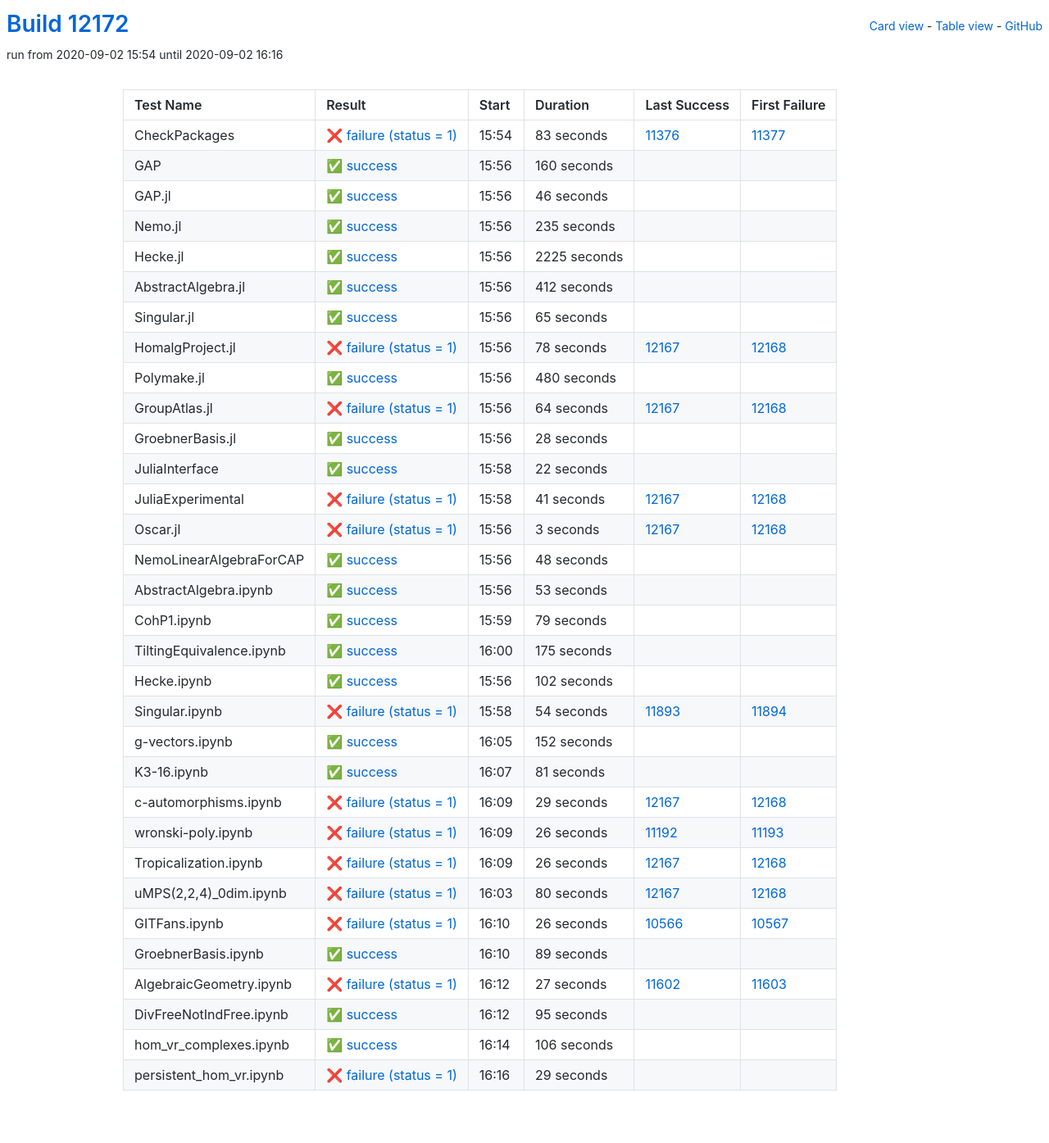
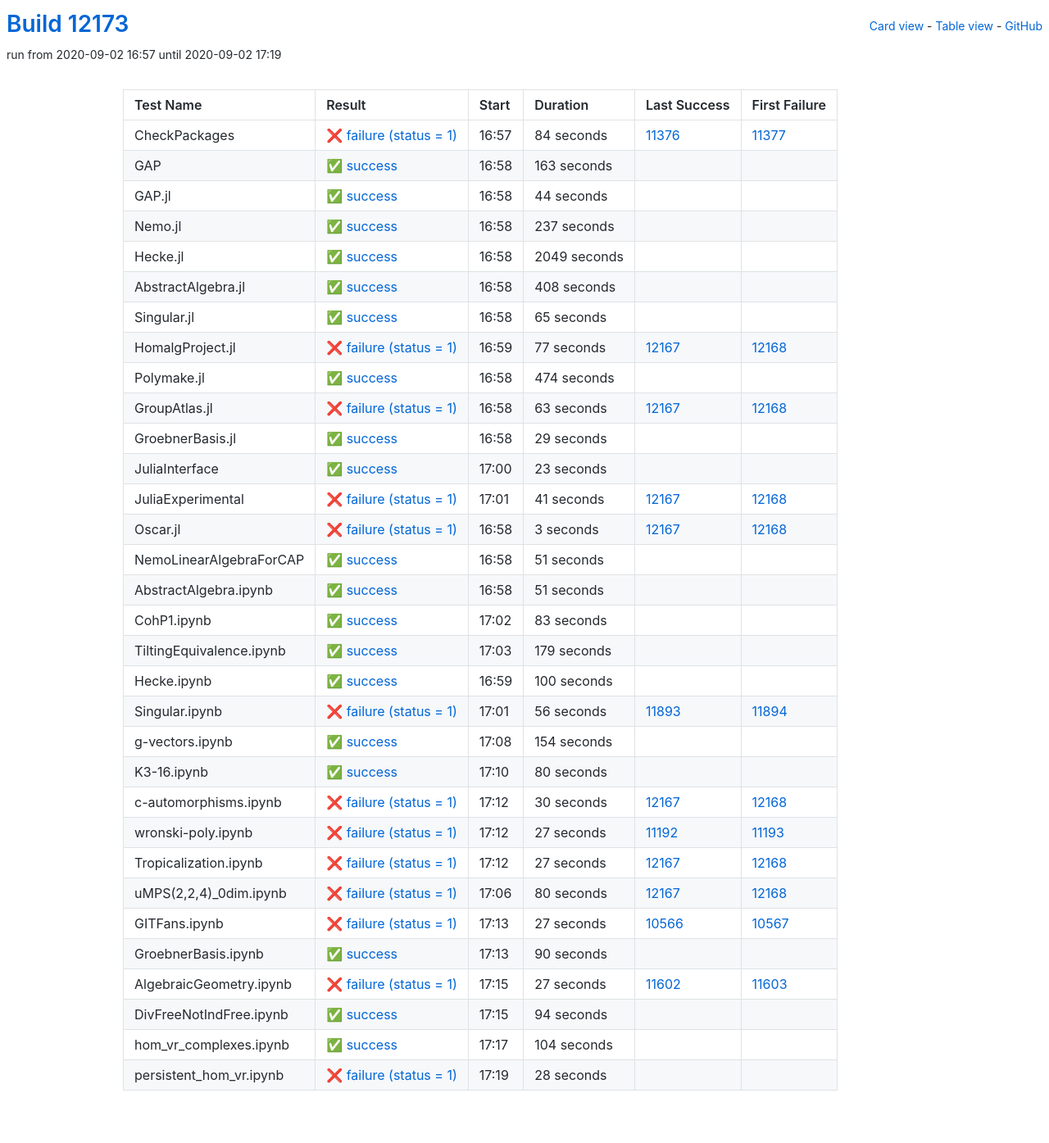
Before and after one commit to oscar-system/oscar-ci-status, a Jekyll site: the page built from table.html, in a window 1280 px wide. Shown: the whole page at 82% size. Built offline with Jekyll 4.4.1, drawn with Linux system fonts in a browser that asks for light colours.

Commit message:
Build #12173

```diff
--- a/_data/ci.yml
+++ b/_data/ci.yml
@@ -1,6 +1,6 @@
 ---
-build: 12172
-build_url: https://oscarci.mathematik.uni-kl.de/job/oscar/12172/
+build: 12173
+build_url: https://oscarci.mathematik.uni-kl.de/job/oscar/12173/
 job: oscar
 organization: oscar-system
 repo: oscar-ci-status
@@ -8,80 +8,80 @@
 tests:
 - name: CheckPackages
   id: checkpackages
-  log: https://oscarci.mathematik.uni-kl.de/job/oscar/12172/artifact/logs/build-12172/CheckPackages.log
-  start: 2020-09-02 15:54
+  log: https://oscarci.mathematik.uni-kl.de/job/oscar/12173/artifact/logs/build-12173/CheckPackages.log
+  start: 2020-09-02 16:57
   success: false
   exitcode: 1
   status: failure
-  duration: 83
+  duration: 84
   last_success: 11376
   last_success_url: https://oscarci.mathematik.uni-kl.de/job/oscar/11376/
   first_failure: 11377
   first_failure_url: https://oscarci.mathematik.uni-kl.de/job/oscar/11377/
 - name: GAP
   id: gap
-  log: https://oscarci.mathematik.uni-kl.de/job/oscar/12172/artifact/logs/build-12172/GAP.log
-  start: 2020-09-02 15:56
+  log: https://oscarci.mathematik.uni-kl.de/job/oscar/12173/artifact/logs/build-12173/GAP.log
+  start: 2020-09-02 16:58
   success: true
   exitcode: 0
   status: success
-  duration: 160
+  duration: 163
   last_success: false
   last_success_url:
   first_failure: false
   first_failure_url:
 - name: GAP.jl
   id: gap-jl
-  log: https://oscarci.mathematik.uni-kl.de/job/oscar/12172/artifact/logs/build-12172/GAP.jl.log
-  start: 2020-09-02 15:56
+  log: https://oscarci.mathematik.uni-kl.de/job/oscar/12173/artifact/logs/build-12173/GAP.jl.log
+  start: 2020-09-02 16:58
   success: true
   exitcode: 0
   status: success
-  duration: 46
+  duration: 44
   last_success: false
   last_success_url:
   first_failure: false
   first_failure_url:
 - name: Nemo.jl
   id: nemo-jl
-  log: https://oscarci.mathematik.uni-kl.de/job/oscar/12172/artifact/logs/build-12172/Nemo.jl.log
-  start: 2020-09-02 15:56
+  log: https://oscarci.mathematik.uni-kl.de/job/oscar/12173/artifact/logs/build-12173/Nemo.jl.log
+  start: 2020-09-02 16:58
   success: true
   exitcode: 0
   status: success
-  duration: 235
+  duration: 237
   last_success: false
   last_success_url:
   first_failure: false
   first_failure_url:
 - name: Hecke.jl
   id: hecke-jl
-  log: https://oscarci.mathematik.uni-kl.de/job/oscar/12172/artifact/logs/build-12172/Hecke.jl.log
-  start: 2020-09-02 15:56
+  log: https://oscarci.mathematik.uni-kl.de/job/oscar/12173/artifact/logs/build-12173/Hecke.jl.log
+  start: 2020-09-02 16:58
   success: true
   exitcode: 0
   status: success
-  duration: 2225
+  duration: 2049
   last_success: false
   last_success_url:
   first_failure: false
   first_failure_url:
 - name: AbstractAlgebra.jl
   id: abstractalgebra-jl
-  log: https://oscarci.mathematik.uni-kl.de/job/oscar/12172/artifact/logs/build-12172/AbstractAlgebra.jl.log
-  start: 2020-09-02 15:56
+  log: https://oscarci.mathematik.uni-kl.de/job/oscar/12173/artifact/logs/build-12173/AbstractAlgebra.jl.log
+  start: 2020-09-02 16:58
   success: true
   exitcode: 0
   status: success
-  duration: 412
+  duration: 408
   last_success: false
   last_success_url:
   first_failure: false
   first_failure_url:
 - name: Singular.jl
   id: singular-jl
-  log: https://oscarci.mathematik.uni-kl.de/job/oscar/12172/artifact/logs/build-12172/Singular.jl.log
-  start: 2020-09-02 15:56
+  log: https://oscarci.mathematik.uni-kl.de/job/oscar/12173/artifact/logs/build-12173/Singular.jl.log
+  start: 2020-09-02 16:58
   success: true
   exitcode: 0
   status: success
@@ -92,68 +92,68 @@
   first_failure_url:
 - name: HomalgProject.jl
   id: homalgproject-jl
-  log: https://oscarci.mathematik.uni-kl.de/job/oscar/12172/artifact/logs/build-12172/HomalgProject.jl.log
-  start: 2020-09-02 15:56
+  log: https://oscarci.mathematik.uni-kl.de/job/oscar/12173/artifact/logs/build-12173/HomalgProject.jl.log
+  start: 2020-09-02 16:59
   success: false
   exitcode: 1
   status: failure
-  duration: 78
+  duration: 77
   last_success: 12167
   last_success_url: https://oscarci.mathematik.uni-kl.de/job/oscar/12167/
   first_failure: 12168
   first_failure_url: https://oscarci.mathematik.uni-kl.de/job/oscar/12168/
 - name: Polymake.jl
   id: polymake-jl
-  log: https://oscarci.mathematik.uni-kl.de/job/oscar/12172/artifact/logs/build-12172/Polymake.jl.log
-  start: 2020-09-02 15:56
+  log: https://oscarci.mathematik.uni-kl.de/job/oscar/12173/artifact/logs/build-12173/Polymake.jl.log
+  start: 2020-09-02 16:58
   success: true
   exitcode: 0
   status: success
-  duration: 480
+  duration: 474
   last_success: false
   last_success_url:
   first_failure: false
   first_failure_url:
 - name: GroupAtlas.jl
   id: groupatlas-jl
-  log: https://oscarci.mathematik.uni-kl.de/job/oscar/12172/artifact/logs/build-12172/GroupAtlas.jl.log
-  start: 2020-09-02 15:56
+  log: https://oscarci.mathematik.uni-kl.de/job/oscar/12173/artifact/logs/build-12173/GroupAtlas.jl.log
+  start: 2020-09-02 16:58
   success: false
   exitcode: 1
   status: failure
-  duration: 64
+  duration: 63
   last_success: 12167
   last_success_url: https://oscarci.mathematik.uni-kl.de/job/oscar/12167/
   first_failure: 12168
   first_failure_url: https://oscarci.mathematik.uni-kl.de/job/oscar/12168/
 - name: GroebnerBasis.jl
   id: groebnerbasis-jl
-  log: https://oscarci.mathematik.uni-kl.de/job/oscar/12172/artifact/logs/build-12172/GroebnerBasis.jl.log
-  start: 2020-09-02 15:56
+  log: https://oscarci.mathematik.uni-kl.de/job/oscar/12173/artifact/logs/build-12173/GroebnerBasis.jl.log
+  start: 2020-09-02 16:58
   success: true
   exitcode: 0
   status: success
-  duration: 28
+  duration: 29
   last_success: false
   last_success_url:
   first_failure: false
   first_failure_url:
 - name: JuliaInterface
   id: juliainterface
-  log: https://oscarci.mathematik.uni-kl.de/job/oscar/12172/artifact/logs/build-12172/JuliaInterface.log
-  start: 2020-09-02 15:58
+  log: https://oscarci.mathematik.uni-kl.de/job/oscar/12173/artifact/logs/build-12173/JuliaInterface.log
+  start: 2020-09-02 17:00
   success: true
   exitcode: 0
   status: success
-  duration: 22
+  duration: 23
   last_success: false
   last_success_url:
   first_failure: false
   first_failure_url:
 - name: JuliaExperimental
   id: juliaexperimental
-  log: https://oscarci.mathematik.uni-kl.de/job/oscar/12172/artifact/logs/build-12172/JuliaExperimental.log
-  start: 2020-09-02 15:58
+  log: https://oscarci.mathematik.uni-kl.de/job/oscar/12173/artifact/logs/build-12173/JuliaExperimental.log
+  start: 2020-09-02 17:01
   success: false
   exitcode: 1
   status: failure
@@ -164,8 +164,8 @@
   first_failure_url: https://oscarci.mathematik.uni-kl.de/job/oscar/12168/
 - name: Oscar.jl
   id: oscar-jl
-  log: https://oscarci.mathematik.uni-kl.de/job/oscar/12172/artifact/logs/build-12172/Oscar.jl.log
-  start: 2020-09-02 15:56
+  log: https://oscarci.mathematik.uni-kl.de/job/oscar/12173/artifact/logs/build-12173/Oscar.jl.log
+  start: 2020-09-02 16:58
   success: false
   exitcode: 1
   status: failure
@@ -176,140 +176,140 @@
   first_failure_url: https://oscarci.mathematik.uni-kl.de/job/oscar/12168/
 - name: NemoLinearAlgebraForCAP
   id: nemolinearalgebraforcap
-  log: https://oscarci.mathematik.uni-kl.de/job/oscar/12172/artifact/logs/build-12172/NemoLinearAlgebraForCAP.log
-  start: 2020-09-02 15:56
+  log: https://oscarci.mathematik.uni-kl.de/job/oscar/12173/artifact/logs/build-12173/NemoLinearAlgebraForCAP.log
+  start: 2020-09-02 16:58
   success: true
   exitcode: 0
   status: success
-  duration: 48
+  duration: 51
   last_success: false
   last_success_url:
   first_failure: false
   first_failure_url:
 - name: AbstractAlgebra.ipynb
   id: abstractalgebra-ipynb
-  log: https://oscarci.mathematik.uni-kl.de/job/oscar/12172/artifact/logs/build-12172/AbstractAlgebra.ipynb.log
-  start: 2020-09-02 15:56
+  log: https://oscarci.mathematik.uni-kl.de/job/oscar/12173/artifact/logs/build-12173/AbstractAlgebra.ipynb.log
+  start: 2020-09-02 16:58
   success: true
   exitcode: 0
   status: success
-  duration: 53
+  duration: 51
   last_success: false
   last_success_url:
   first_failure: false
   first_failure_url:
 - name: CohP1.ipynb
   id: cohp1-ipynb
-  log: https://oscarci.mathematik.uni-kl.de/job/oscar/12172/artifact/logs/build-12172/CohP1.ipynb.log
-  start: 2020-09-02 15:59
+  log: https://oscarci.mathematik.uni-kl.de/job/oscar/12173/artifact/logs/build-12173/CohP1.ipynb.log
+  start: 2020-09-02 17:02
   success: true
   exitcode: 0
   status: success
-  duration: 79
+  duration: 83
   last_success: false
   last_success_url:
   first_failure: false
   first_failure_url:
 - name: TiltingEquivalence.ipynb
   id: tiltingequivalence-ipynb
-  log: https://oscarci.mathematik.uni-kl.de/job/oscar/12172/artifact/logs/build-12172/TiltingEquivalence.ipynb.log
-  start: 2020-09-02 16:00
+  log: https://oscarci.mathematik.uni-kl.de/job/oscar/12173/artifact/logs/build-12173/TiltingEquivalence.ipynb.log
+  start: 2020-09-02 17:03
   success: true
   exitcode: 0
   status: success
-  duration: 175
+  duration: 179
   last_success: false
   last_success_url:
   first_failure: false
   first_failure_url:
 - name: Hecke.ipynb
   id: hecke-ipynb
-  log: https://oscarci.mathematik.uni-kl.de/job/oscar/12172/artifact/logs/build-12172/Hecke.ipynb.log
-  start: 2020-09-02 15:56
+  log: https://oscarci.mathematik.uni-kl.de/job/oscar/12173/artifact/logs/build-12173/Hecke.ipynb.log
+  start: 2020-09-02 16:59
   success: true
   exitcode: 0
   status: success
-  duration: 102
+  duration: 100
   last_success: false
   last_success_url:
   first_failure: false
   first_failure_url:
 - name: Singular.ipynb
   id: singular-ipynb
-  log: https://oscarci.mathematik.uni-kl.de/job/oscar/12172/artifact/logs/build-12172/Singular.ipynb.log
-  start: 2020-09-02 15:58
+  log: https://oscarci.mathematik.uni-kl.de/job/oscar/12173/artifact/logs/build-12173/Singular.ipynb.log
+  start: 2020-09-02 17:01
   success: false
   exitcode: 1
   status: failure
-  duration: 54
+  duration: 56
   last_success: 11893
   last_success_url: https://oscarci.mathematik.uni-kl.de/job/oscar/11893/
   first_failure: 11894
   first_failure_url: https://oscarci.mathematik.uni-kl.de/job/oscar/11894/
 - name: g-vectors.ipynb
   id: g-vectors-ipynb
-  log: https://oscarci.mathematik.uni-kl.de/job/oscar/12172/artifact/logs/build-12172/g-vectors.ipynb.log
-  start: 2020-09-02 16:05
+  log: https://oscarci.mathematik.uni-kl.de/job/oscar/12173/artifact/logs/build-12173/g-vectors.ipynb.log
+  start: 2020-09-02 17:08
   success: true
   exitcode: 0
   status: success
-  duration: 152
+  duration: 154
   last_success: false
   last_success_url:
   first_failure: false
   first_failure_url:
 - name: K3-16.ipynb
   id: k3-16-ipynb
-  log: https://oscarci.mathematik.uni-kl.de/job/oscar/12172/artifact/logs/build-12172/K3-16.ipynb.log
-  start: 2020-09-02 16:07
+  log: https://oscarci.mathematik.uni-kl.de/job/oscar/12173/artifact/logs/build-12173/K3-16.ipynb.log
+  start: 2020-09-02 17:10
   success: true
   exitcode: 0
   status: success
-  duration: 81
+  duration: 80
   last_success: false
   last_success_url:
   first_failure: false
   first_failure_url:
 - name: c-automorphisms.ipynb
   id: c-automorphisms-ipynb
-  log: https://oscarci.mathematik.uni-kl.de/job/oscar/12172/artifact/logs/build-12172/c-automorphisms.ipynb.log
-  start: 2020-09-02 16:09
+  log: https://oscarci.mathematik.uni-kl.de/job/oscar/12173/artifact/logs/build-12173/c-automorphisms.ipynb.log
+  start: 2020-09-02 17:12
   success: false
   exitcode: 1
   status: failure
-  duration: 29
+  duration: 30
   last_success: 12167
   last_success_url: https://oscarci.mathematik.uni-kl.de/job/oscar/12167/
   first_failure: 12168
   first_failure_url: https://oscarci.mathematik.uni-kl.de/job/oscar/12168/
 - name: wronski-poly.ipynb
   id: wronski-poly-ipynb
-  log: https://oscarci.mathematik.uni-kl.de/job/oscar/12172/artifact/logs/build-12172/wronski-poly.ipynb.log
-  start: 2020-09-02 16:09
+  log: https://oscarci.mathematik.uni-kl.de/job/oscar/12173/artifact/logs/build-12173/wronski-poly.ipynb.log
+  start: 2020-09-02 17:12
   success: false
   exitcode: 1
   status: failure
-  duration: 26
+  duration: 27
   last_success: 11192
   last_success_url: https://oscarci.mathematik.uni-kl.de/job/oscar/11192/
   first_failure: 11193
   first_failure_url: https://oscarci.mathematik.uni-kl.de/job/oscar/11193/
 - name: Tropicalization.ipynb
   id: tropicalization-ipynb
-  log: https://oscarci.mathematik.uni-kl.de/job/oscar/12172/artifact/logs/build-12172/Tropicalization.ipynb.log
-  start: 2020-09-02 16:09
+  log: https://oscarci.mathematik.uni-kl.de/job/oscar/12173/artifact/logs/build-12173/Tropicalization.ipynb.log
+  start: 2020-09-02 17:12
   success: false
   exitcode: 1
   status: failure
-  duration: 26
+  duration: 27
   last_success: 12167
   last_success_url: https://oscarci.mathematik.uni-kl.de/job/oscar/12167/
   first_failure: 12168
   first_failure_url: https://oscarci.mathematik.uni-kl.de/job/oscar/12168/
 - name: uMPS(2,2,4)_0dim.ipynb
   id: umps-2-2-4-0dim-ipynb
-  log: https://oscarci.mathematik.uni-kl.de/job/oscar/12172/artifact/logs/build-12172/uMPS-2-2-4-_0dim.ipynb.log
-  start: 2020-09-02 16:03
+  log: https://oscarci.mathematik.uni-kl.de/job/oscar/12173/artifact/logs/build-12173/uMPS-2-2-4-_0dim.ipynb.log
+  start: 2020-09-02 17:06
   success: false
   exitcode: 1
   status: failure
@@ -320,32 +320,32 @@
   first_failure_url: https://oscarci.mathematik.uni-kl.de/job/oscar/12168/
 - name: GITFans.ipynb
   id: gitfans-ipynb
-  log: https://oscarci.mathematik.uni-kl.de/job/oscar/12172/artifact/logs/build-12172/GITFans.ipynb.log
-  start: 2020-09-02 16:10
+  log: https://oscarci.mathematik.uni-kl.de/job/oscar/12173/artifact/logs/build-12173/GITFans.ipynb.log
+  start: 2020-09-02 17:13
   success: false
   exitcode: 1
   status: failure
-  duration: 26
+  duration: 27
   last_success: 10566
   last_success_url: https://oscarci.mathematik.uni-kl.de/job/oscar/10566/
   first_failure: 10567
   first_failure_url: https://oscarci.mathematik.uni-kl.de/job/oscar/10567/
 - name: GroebnerBasis.ipynb
   id: groebnerbasis-ipynb
-  log: https://oscarci.mathematik.uni-kl.de/job/oscar/12172/artifact/logs/build-12172/GroebnerBasis.ipynb.log
-  start: 2020-09-02 16:10
+  log: https://oscarci.mathematik.uni-kl.de/job/oscar/12173/artifact/logs/build-12173/GroebnerBasis.ipynb.log
+  start: 2020-09-02 17:13
   success: true
   exitcode: 0
   status: success
-  duration: 89
+  duration: 90
   last_success: false
   last_success_url:
   first_failure: false
   first_failure_url:
 - name: AlgebraicGeometry.ipynb
   id: algebraicgeometry-ipynb
-  log: https://oscarci.mathematik.uni-kl.de/job/oscar/12172/artifact/logs/build-12172/AlgebraicGeometry.ipynb.log
-  start: 2020-09-02 16:12
+  log: https://oscarci.mathematik.uni-kl.de/job/oscar/12173/artifact/logs/build-12173/AlgebraicGeometry.ipynb.log
+  start: 2020-09-02 17:15
   success: false
   exitcode: 1
   status: failure
@@ -356,36 +356,36 @@
   first_failure_url: https://oscarci.mathematik.uni-kl.de/job/oscar/11603/
 - name: DivFreeNotIndFree.ipynb
   id: divfreenotindfree-ipynb
-  log: https://oscarci.mathematik.uni-kl.de/job/oscar/12172/artifact/logs/build-12172/DivFreeNotIndFree.ipynb.log
-  start: 2020-09-02 16:12
+  log: https://oscarci.mathematik.uni-kl.de/job/oscar/12173/artifact/logs/build-12173/DivFreeNotIndFree.ipynb.log
+  start: 2020-09-02 17:15
   success: true
   exitcode: 0
   status: success
-  duration: 95
+  duration: 94
   last_success: false
   last_success_url:
   first_failure: false
   first_failure_url:
 - name: hom_vr_complexes.ipynb
   id: hom-vr-complexes-ipynb
-  log: https://oscarci.mathematik.uni-kl.de/job/oscar/12172/artifact/logs/build-12172/hom_vr_complexes.ipynb.log
-  start: 2020-09-02 16:14
+  log: https://oscarci.mathematik.uni-kl.de/job/oscar/12173/artifact/logs/build-12173/hom_vr_complexes.ipynb.log
+  start: 2020-09-02 17:17
   success: true
   exitcode: 0
   status: success
-  duration: 106
+  duration: 104
   last_success: false
   last_success_url:
   first_failure: false
   first_failure_url:
 - name: persistent_hom_vr.ipynb
   id: persistent-hom-vr-ipynb
-  log: https://oscarci.mathematik.uni-kl.de/job/oscar/12172/artifact/logs/build-12172/persistent_hom_vr.ipynb.log
-  start: 2020-09-02 16:16
+  log: https://oscarci.mathematik.uni-kl.de/job/oscar/12173/artifact/logs/build-12173/persistent_hom_vr.ipynb.log
+  start: 2020-09-02 17:19
   success: false
   exitcode: 1
   status: failure
-  duration: 29
+  duration: 28
   last_success: false
   last_success_url:
   first_failure: false
```
Also changed, not shown: README.md.
